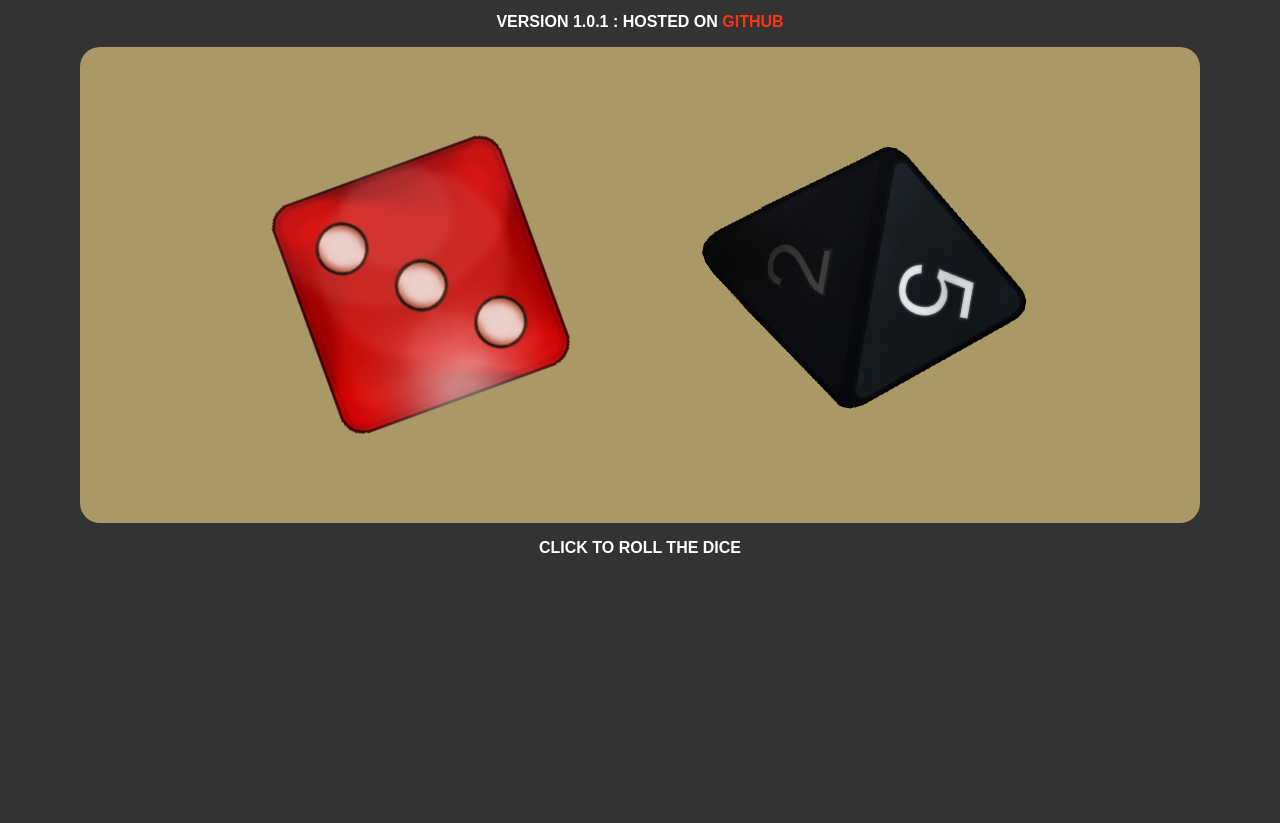
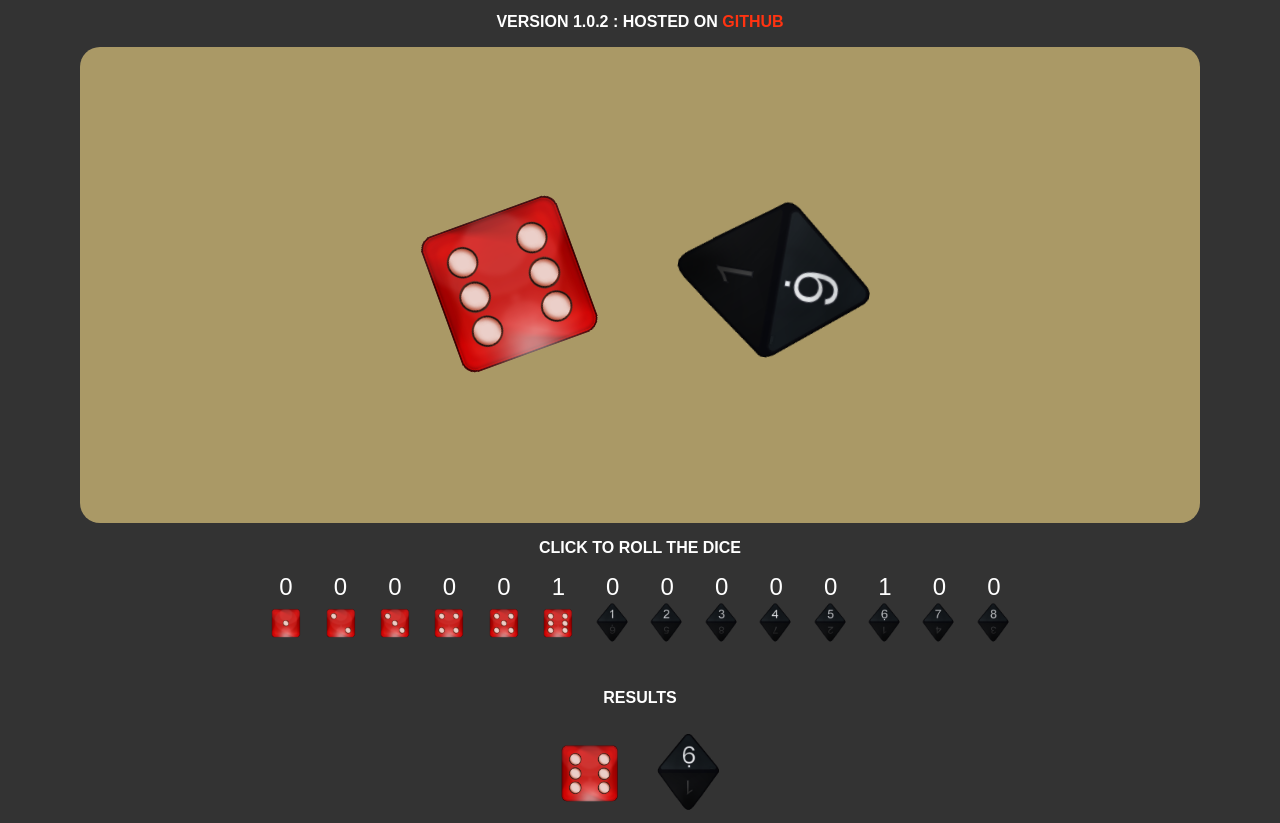
Before and after one commit to connected-web/flashpoint-dice-randomizer, a website: page docs/index.html in a window 1280 px wide. Shown: the part 111-934 px from the top of the page. Before the commit the page ends 800 px from the top, so only its background shows below. Drawn offline with Linux system fonts and the light colour scheme.

Commit message:
Fix #3 by adding roll counter, and recent dice results

```diff
--- a/docs/index.html
+++ b/docs/index.html
@@ -6,12 +6,37 @@
 </head>
 <body>
   <h1>Flashpoint Dice Randomizer</h1>
-  <p>Version 1.0.1 : hosted on <a href="https://github.com/connected-web/flashpoint-dice-randomizer">Github</a></p>
+
+  <p>Version 1.0.2 : hosted on <a href="https://github.com/connected-web/flashpoint-dice-randomizer">Github</a></p>
+
   <div id="dice-container">
     <div class="dice d6 d6-1" id="d6"></div>
     <div class="dice d8 d8-1" id="d8"></div>
   </div>
+
   <p>Click to roll the dice</p>
+
+  <div class="roll counter">
+    <div class="dice d6 d6-1 counter" id="d6-1-counter">0</div>
+    <div class="dice d6 d6-2 counter" id="d6-2-counter">0</div>
+    <div class="dice d6 d6-3 counter" id="d6-3-counter">0</div>
+    <div class="dice d6 d6-4 counter" id="d6-4-counter">0</div>
+    <div class="dice d6 d6-5 counter" id="d6-5-counter">0</div>
+    <div class="dice d6 d6-6 counter" id="d6-6-counter">0</div>
+
+    <div class="dice d8 d8-1 counter" id="d8-1-counter">0</div>
+    <div class="dice d8 d8-2 counter" id="d8-2-counter">0</div>
+    <div class="dice d8 d8-3 counter" id="d8-3-counter">0</div>
+    <div class="dice d8 d8-4 counter" id="d8-4-counter">0</div>
+    <div class="dice d8 d8-5 counter" id="d8-5-counter">0</div>
+    <div class="dice d8 d8-6 counter" id="d8-6-counter">0</div>
+    <div class="dice d8 d8-7 counter" id="d8-7-counter">0</div>
+    <div class="dice d8 d8-8 counter" id="d8-8-counter">0</div>
+  </div>
+
+  <p>Results</p>
+  <div class="roll results" id="roll-results"></div>
+
   <script type="text/javascript" src="randomizer.js"></script>
 </body>
 </html>
--- a/docs/randomizer.js
+++ b/docs/randomizer.js
@@ -5,24 +5,94 @@ document.addEventListener('DOMContentLoaded', () => {
 
   const rotations = ['340', '10', '40', '70', '100', '130']
 
+  const dice = [
+    {
+      d: 6,
+      $el: document.getElementById('d6'),
+      counters: [],
+      results: []
+    },
+    {
+      d: 8,
+      $el: document.getElementById('d8'),
+      counters: [],
+      results: []
+    }
+  ]
+
+  const results = []
+
+  dice.forEach(die => {
+    const {d} = die
+    while (die.counters.length < d) {
+      let n = die.counters.length + 1
+      $el = document.getElementById(`d${d}-${n}-counter`)
+      die.counters.push({ $el, n, count: 0 })
+    }
+  })
+
+  function renderDieCounters(die) {
+    die.counters.forEach(counter => {
+      const { $el, count } = counter
+      $el.innerHTML = count
+    })
+  }
+
+  function renderDiceResults(results) {
+    const $el = document.getElementById('roll-results')
+    const $result = document.createElement('p')
+    $result.className = 'fade in'
+    const result = results[0]
+    const { d6, d8 } = result
+    $result.innerHTML = [
+      `<div class="dice d6 d6-${d6}"></div>`,
+      `<div class="dice d8 d8-${d8}"></div>`
+    ].join('')
+    $el.insertBefore($result, $el.firstChild)
+    if ($el.childNodes.length > results.length) {
+      $el.removeChild($el.lastChild)
+    }
+  }
+
   /* React to mouse clicks on the dice container */
-  $diceContainer.addEventListener('click', rollAllDice)
+  $diceContainer.addEventListener('click', rollDice)
 
-  function rollAllDice() {
+  function summarise(dice) {
+    return dice.reduce((acc, die) => {
+      acc[`d${die.d}`] = die.value
+      return acc
+    }, {})
+  }
+
+  function rollDice() {
     let n = 5
     let timeout = setInterval(() => {
-      rollDice($d6, 6)
-      rollDice($d8, 8)
       n--
+      dice.forEach(die => {
+        rollDie(die)
+        if (n === 0) {
+          die.results.unshift(die.value)
+          die.counters[die.value - 1].count++
+          renderDieCounters(die)
+        }
+      })
       if (n <= 0) {
         clearInterval(timeout)
+        const summary = summarise(dice)
+        results.unshift(summary)
+        while (results.length > 5) {
+          results.pop()
+        }
+        renderDiceResults(results)
       }
     }, 125)
   }
 
-  function rollDice($el, d) {
+  function rollDie(die) {
+    const {$el, d} = die
     const rotation = `rotate rotate${pick(rotations)}`
-    $el.className = `dice d${d} d${d}-${roll(d)} ${rotation}`
+    die.value = roll(d)
+    $el.className = `dice d${d} d${d}-${die.value} ${rotation}`
   }
 
   /* Roll a dice between 1 and num */
@@ -47,5 +117,5 @@ document.addEventListener('DOMContentLoaded', () => {
   }
 
   /* Get this show on the road */
-  rollAllDice()
+  rollDice()
 })
--- a/docs/style.css
+++ b/docs/style.css
@@ -33,10 +33,35 @@ a:hover {
   background-repeat: no-repeat;
   background-position: center;
   min-width: 128px;
+  max-width: 256px;
 
   width: 40%;
   padding-top: 40%
 }
+
+.dice.counter {
+  min-width: 50px;
+  width: 50px;
+  height: 100px;
+  padding: 0;
+  margin: 0;
+  font-size: 24px;
+  font-weight: normal;
+}
+
+.roll.results > p > .dice {
+  min-width: 50px;
+  width: 100px;
+  height: 100px;
+  padding: 0;
+  margin: 0;
+}
+
+.roll.results > p:nth-child(1) { opacity: 1.0 }
+.roll.results > p:nth-child(2) { opacity: 0.8 }
+.roll.results > p:nth-child(3) { opacity: 0.6 }
+.roll.results > p:nth-child(4) { opacity: 0.4 }
+.roll.results > p:nth-child(5) { opacity: 0.2 }
 
 .d8 {
   background-size:contain;
@@ -62,10 +87,20 @@ a:hover {
 .d8-7 { background-image: url('./artwork/d8-7.png'); }
 .d8-8 { background-image: url('./artwork/d8-8.png'); }
 
+.fade.in {
+  animation-name: fadein;
+  animation-duration: 500ms;
+  animation-iteration-count: 1;
+  animation-timing-function: linear;
+  opacity: 1.0;
+}
+
+@keyframes fadein { from { opacity: 0.0; } to { opacity: 1.0; } }
+
 .rotate {
   animation-duration: 250ms;
   animation-iteration-count: 1;
-  animation-timing-function: linear;
+  animation-timing-function: ease-out;
 }
 
 .rotate340 {
--- a/package.json
+++ b/package.json
@@ -1,6 +1,6 @@
 {
   "name": "flashpoint-dice-randomizer",
-  "version": "1.0.1",
+  "version": "1.0.2",
   "description": "A dice randomizer for the boardgame Flashpoint: Fire Rescue.",
   "main": "docs/index.html",
   "scripts": {},
```
